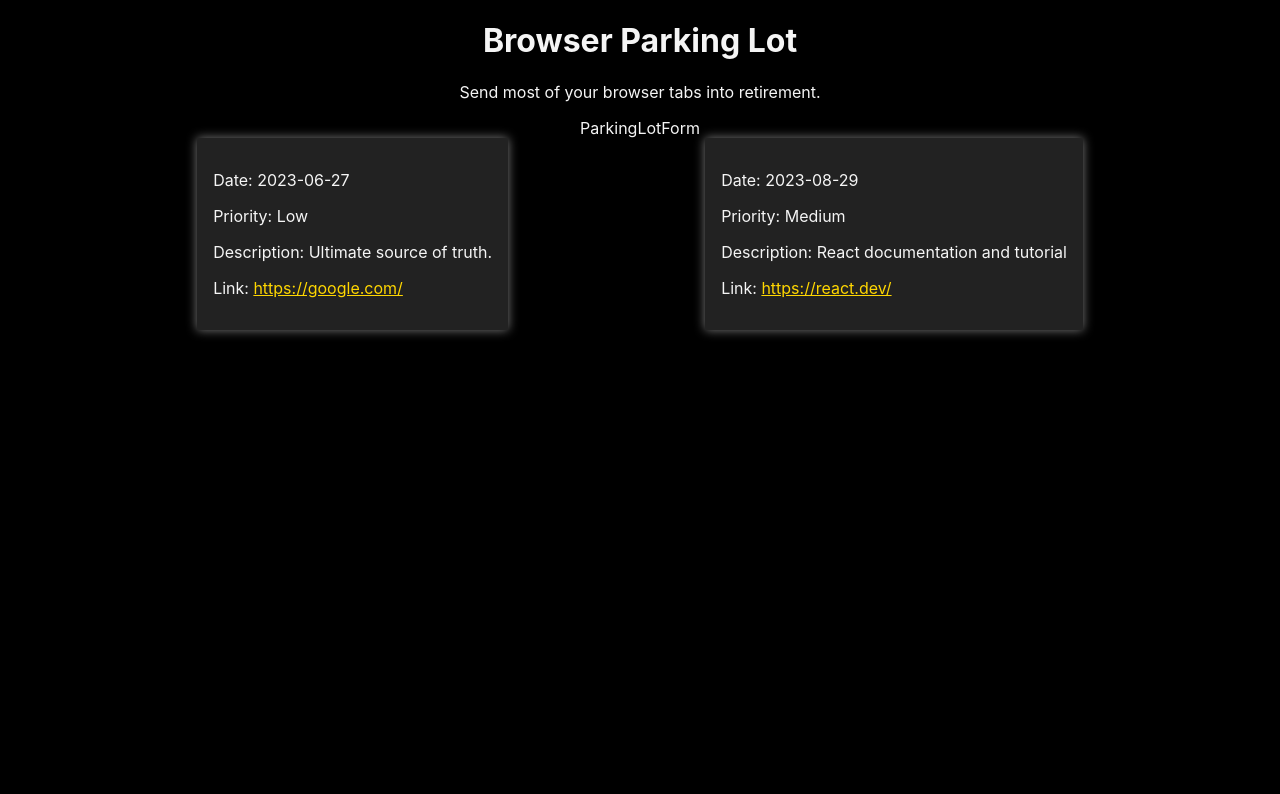
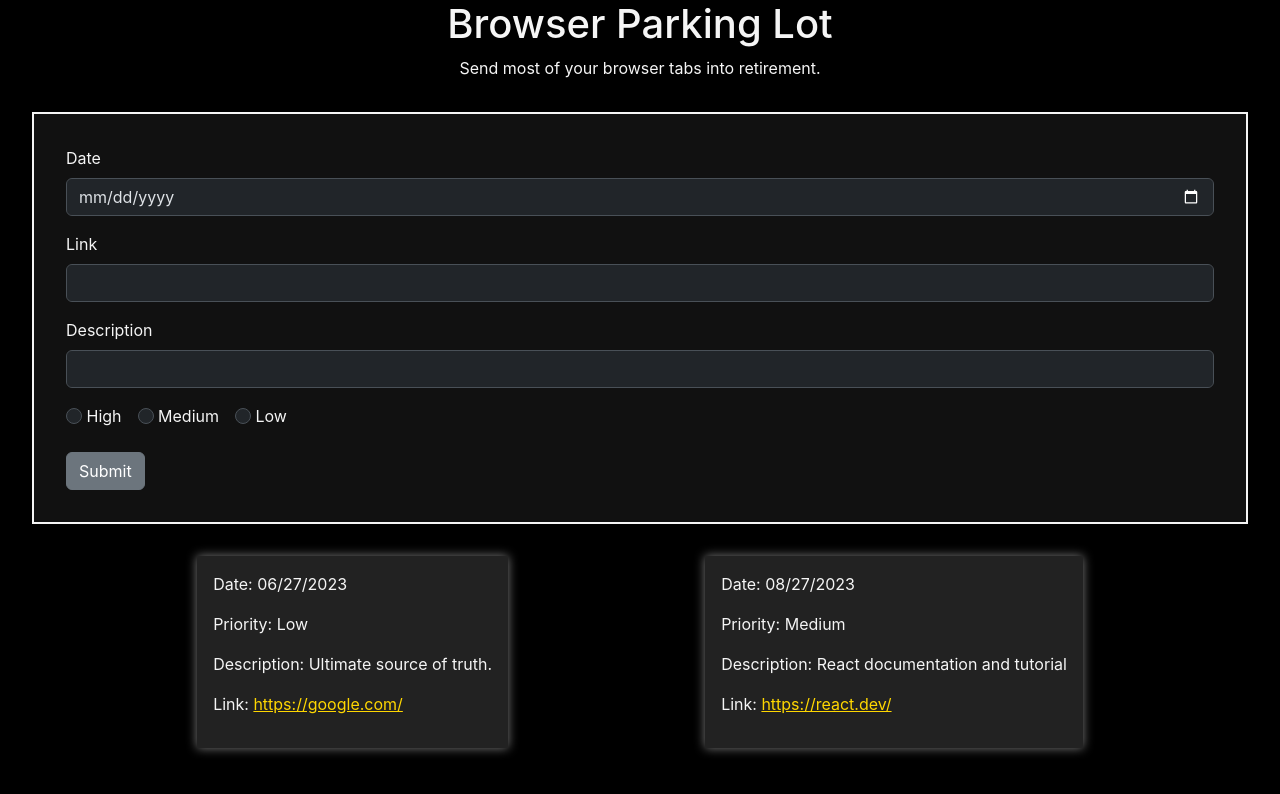
Before and after one commit to zsolt-nagy/2024-feb-react-browser-parking-lot, a React (Create React App) app: page / in a window 1280 px wide. Shown: the top 794 px of the page. Built offline with nearby package versions, Linux system fonts and the light colour scheme.

Commit message:
parking lot form markup

```diff
--- a/package.json
+++ b/package.json
@@ -7,10 +7,12 @@
     "@testing-library/jest-dom": "^5.17.0",
     "@testing-library/react": "^13.4.0",
     "@testing-library/user-event": "^13.5.0",
+    "bootstrap": "^5.3.3",
     "nanoid": "^5.0.7",
     "react": "^18.3.1",
     "react-dom": "^18.3.1",
-    "react-scripts": "5.0.1"
+    "react-scripts": "5.0.1",
+    "reactstrap": "^9.2.2"
   },
   "devDependencies": {
     "gh-pages": "^6.1.1"
--- a/src/App.js
+++ b/src/App.js
@@ -8,14 +8,14 @@ function App() {
     let [parkingLotItems, setParkingLotItems] = useState([
         {
             id: nanoid(),
-            date: "2023-06-27",
+            date: "06/27/2023",
             priority: "Low",
             link: "https://google.com/",
             description: "Ultimate source of truth.",
         },
         {
             id: nanoid(),
-            date: "2023-08-29",
+            date: "08/27/2023",
             priority: "Medium",
             link: "https://react.dev/",
             description: "React documentation and tutorial",
--- /dev/null
+++ b/src/Components/ParkingLotForm/ParkingLotForm.css
@@ -0,0 +1,7 @@
+.parking-lot-form {
+    margin: 2rem;
+    border: 2px solid whitesmoke;
+    background-color: #111111;
+    padding: 2rem;
+    text-align: left;
+}
--- a/src/Components/ParkingLotForm/ParkingLotForm.jsx
+++ b/src/Components/ParkingLotForm/ParkingLotForm.jsx
@@ -1,7 +1,53 @@
 import React from 'react';
+import { Form, Button, FormGroup, Label, Input } from 'reactstrap';
+
+import './ParkingLotForm.css';
 
 export default function ParkingLotForm() {
     return (
-        <div>ParkingLotForm</div>
+        <Form data-bs-theme="dark" className="parking-lot-form">
+            <FormGroup className="parking-lot-row">
+                <Label htmlFor="link-date">Date</Label>
+                <Input id="link-date" name="date" type="date" required />
+            </FormGroup>
+            <FormGroup className="parking-lot-row">
+                <Label htmlFor="link-url">Link</Label>
+                <Input id="link-url" name="url" type="url" required />
+            </FormGroup>
+            <FormGroup className="parking-lot-row">
+                <Label htmlFor="link-description">Description</Label>
+                <Input
+                    id="link-description"
+                    name="description"
+                    type="text"
+                    required
+                />
+            </FormGroup>
+            <FormGroup className="parking-lot-row">
+                <Input
+                    name="radio-priority"
+                    type="radio"
+                    value="High"
+                    id="prio-high" />
+                {' '}
+                <Label htmlFor="prio-high" className="me-3">High</Label>
+                <Input
+                    name="radio-priority"
+                    type="radio"
+                    value="Medium"
+                    id="prio-medium" />
+                {' '}
+                <Label htmlFor="prio-medium" className="me-3">Medium</Label>
+                <Input
+                    name="radio-priority"
+                    type="radio"
+                    value="Low"
+                    id="prio-low" />
+                {' '}
+                <Label htmlFor="prio-low" className="me-3">Low</Label>
+
+            </FormGroup>
+            <Button type="submit">Submit</Button>
+        </Form>
     );
 }
--- a/src/index.js
+++ b/src/index.js
@@ -1,5 +1,6 @@
 import React from "react";
 import ReactDOM from "react-dom/client";
+import "bootstrap/dist/css/bootstrap.min.css";
 import "./index.css";
 import App from "./App";
 
```
Also changed, not shown: 1 other file (tests, documents, lock files or other folders).
